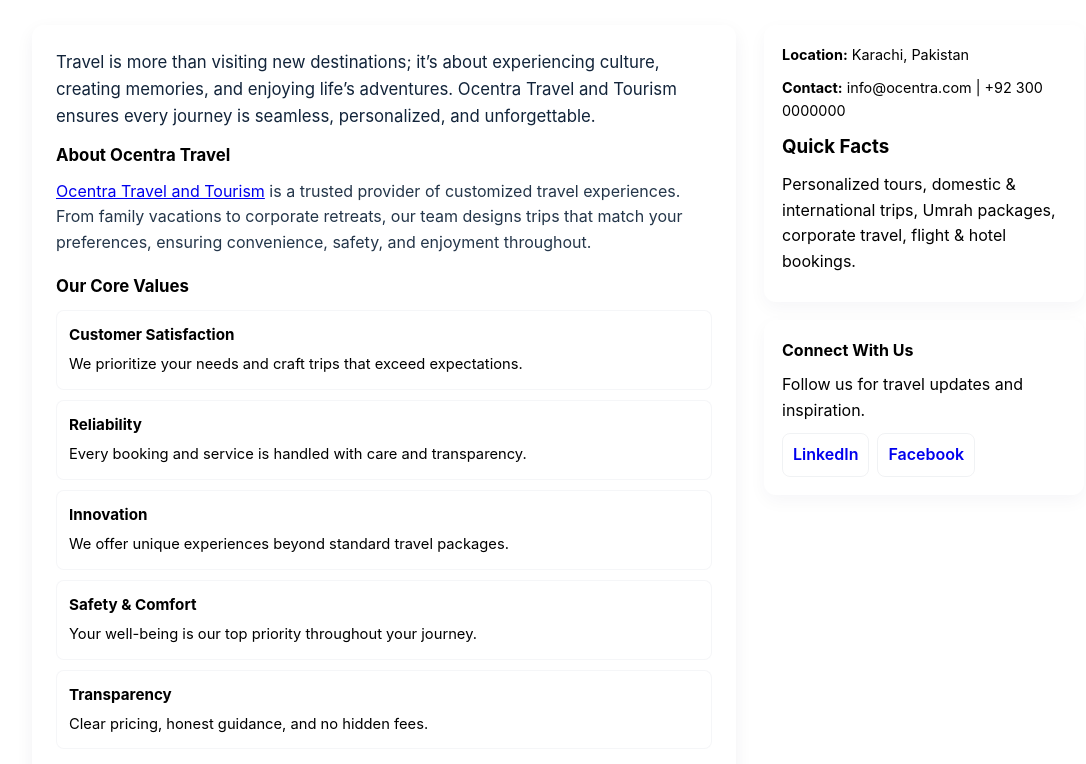
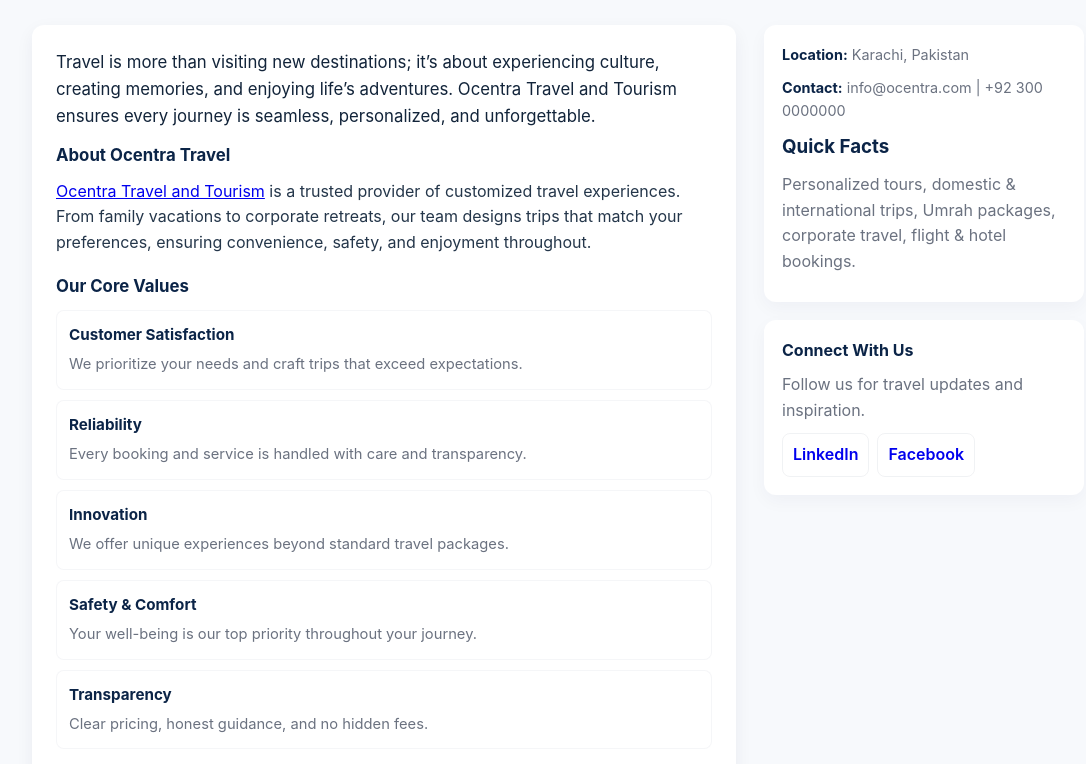
Before and after one commit to laurajlawson1-lgtm/cloud-stack-ott, a plain HTML site: page index.html in a window 1280 px wide. Shown: the part 139-903 px from the top of the page, without its empty margins (82-1168 px from the left). Drawn offline with Linux system fonts and the light colour scheme.

Commit message:
Update index.html

```diff
--- a/index.html
+++ b/index.html
@@ -7,7 +7,6 @@
   <meta name="keywords" content="Ocentra Travel and Tourism Services, travel agency in Pakistan, customized tour packages, Umrah packages from Pakistan, flight and hotel bookings, safe travel experiences, group and corporate travel, international travel services, affordable travel packages">
   <title>Ocentra Travel and Tourism Services – Unforgettable Journeys</title>
   <style>
-        https://laurajlawson1-lgtm.github.io/cloud-stack-ott/
     :root{--accent:#0b74de;--dark:#0b2447;--muted:#6b7280;--bg:#f7f9fc;--card:#ffffff}
     *{box-sizing:border-box}
     body{font-family:Inter, ui-sans-serif, system-ui, -apple-system, "Segoe UI", Roboto, "Helvetica Neue", Arial;line-height:1.6;color:var(--dark);margin:0;background:var(--bg)}
```
